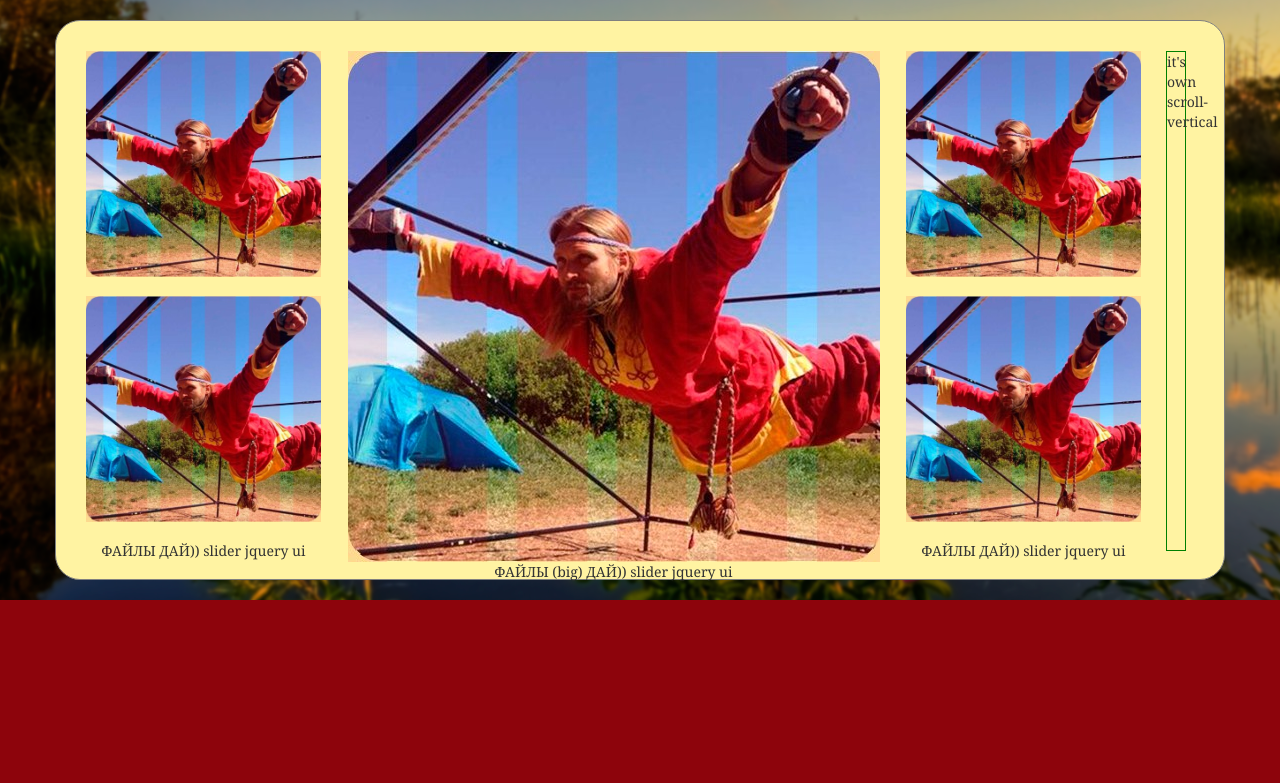
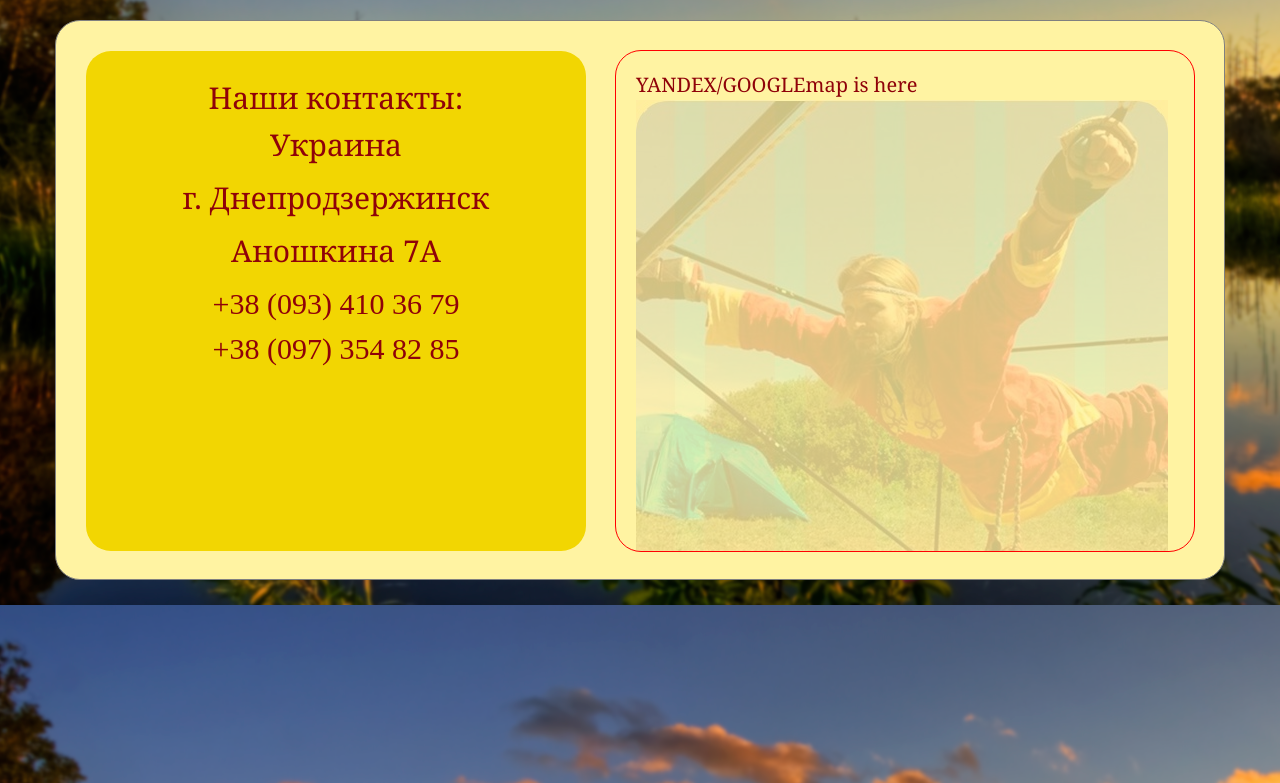
Before and after one commit to Light-son/PravIlo, a PHP site: page / in a window 1280 px wide. Shown: the part 315-1098 px from the top of the page. Before the commit the page ends 915 px from the top, so only its background shows below. Run offline with PHP 8.4, Linux system fonts and the light colour scheme; some web fonts are replaced.

Commit message:
5 sections done/ forms 50% - wednesday we'll work together

```diff
--- a/css/style.css
+++ b/css/style.css
@@ -296,8 +296,8 @@ main .scroll-element .scroll-vertical {
 main .item {
 	display: block;
 	float: left;
-	height: 500px;
-	outline: 1px solid red;
+	height: 500px;/*
+	outline: 1px solid red; */
 	border-radius: 25px;
 	font-size: 20px;
 	color: #8f0209;
@@ -309,6 +309,27 @@ main .item.left {
 	padding-top: 10px;
 	/* margin: 15px 15px 15px 0; */
 	/* margin: 0 15px 0 0!important; */
+}
+main .item.left.colored {
+	background-color: #f2d602;
+	font-size: 30px;
+}
+main .item.left .tel {
+	display: block;
+	float: left;
+	width: 100%;
+	height: 500px;
+}
+main .item.left .tel a {
+    display: block;
+    /* float: right; */
+    /* width: 145px; */
+    height: 45px;
+    margin: 0 0 0 0;
+    /* padding: 0 025px; */
+    font-size: 30px;
+    font-family: 'Times New Roman';
+    color: #8f0209;
 }
 main .item.left img {
 	width: auto;
@@ -322,6 +343,8 @@ main .item.right {
 	margin: 0 0 0 30px;
 	overflow-y: hidden;
 	text-align: left;
+	border-radius: 25px;
+	outline: 1px solid red;
 }
 main .item .bg {
 	width: 538px;
--- a/index.html
+++ b/index.html
@@ -136,7 +136,7 @@
 					<div class="clr"></div>
 				</div>
 
-				<div class="scroll-element visible"><!--CM-->
+				<div class="scroll-element"><!--CM-->
 					<div class="gallery">
 						<div class="column side">
 							<div class="wrap"><!--  --><img src="img/screenshot_5.jpg" alt="ПравИло"></div>
@@ -160,14 +160,21 @@
 					<div class="clr"></div>
 				</div>
 
-				<div class="scroll-element"><!--CM-->
-					<div class="item left">
-					<p>Адреса:</p>
-					<p>Телефоны:</p>
-					<p>E-mail:</p>
+				<div class="scroll-element visible"><!--CM-->
+					<div class="item left colored">
+					<h2>Наши контакты:</h2>
+					<p>Украина</p>
+					<p>г. Днепродзержинск</p>
+					<p>Аношкина 7А</p>
+					<div class="tel">
+						<a href="tel: +380975998657">+38&nbsp;(093)&nbsp;410&nbsp;36&nbsp;79</a>
+						<a href="tel: +380939687412">+38&nbsp;(097)&nbsp;354&nbsp;82&nbsp;85</a>
+						<div class="clr"></div>
+					</div>
 					</div>
 					<div class="item right">
-						map
+						YANDEX/GOOGLEmap is here
+						<img src="img/screenshot_5.jpg" alt="ПравИло">
 					</div>
 					<div class="clr"></div>
 				</div>
```
Also changed, not shown: 1 other file.
